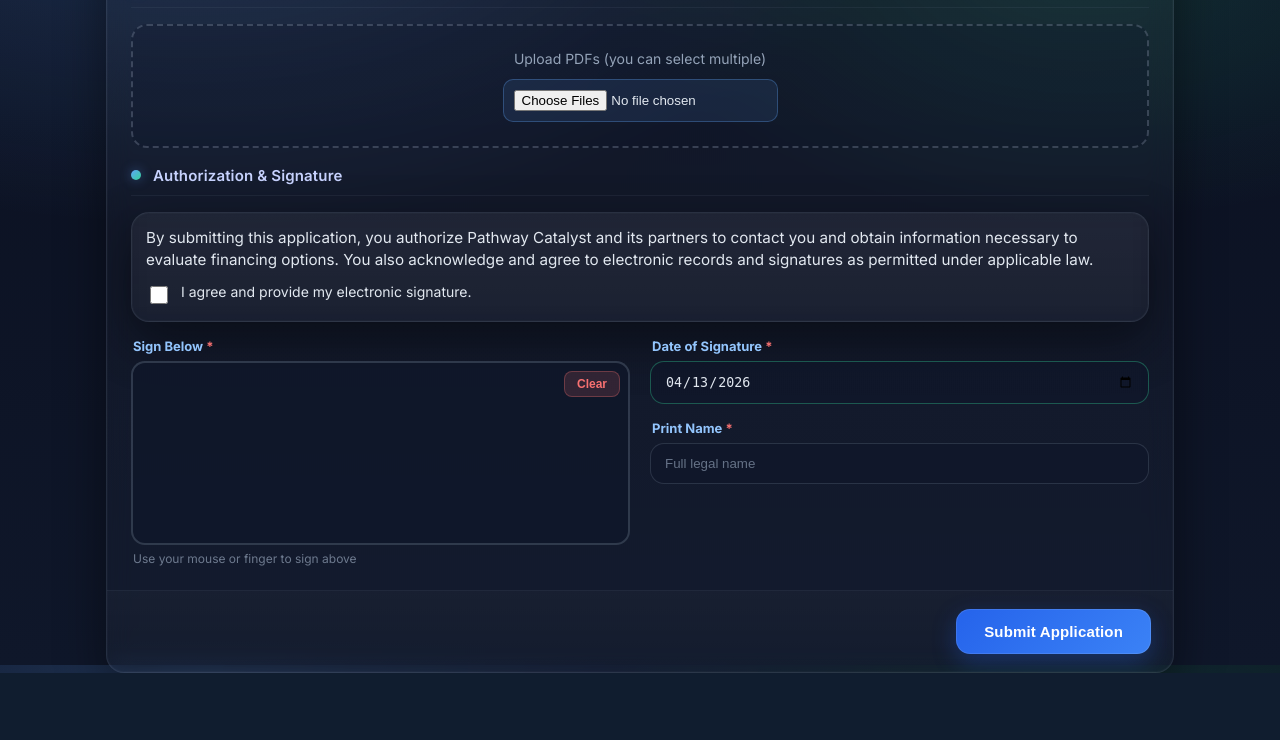
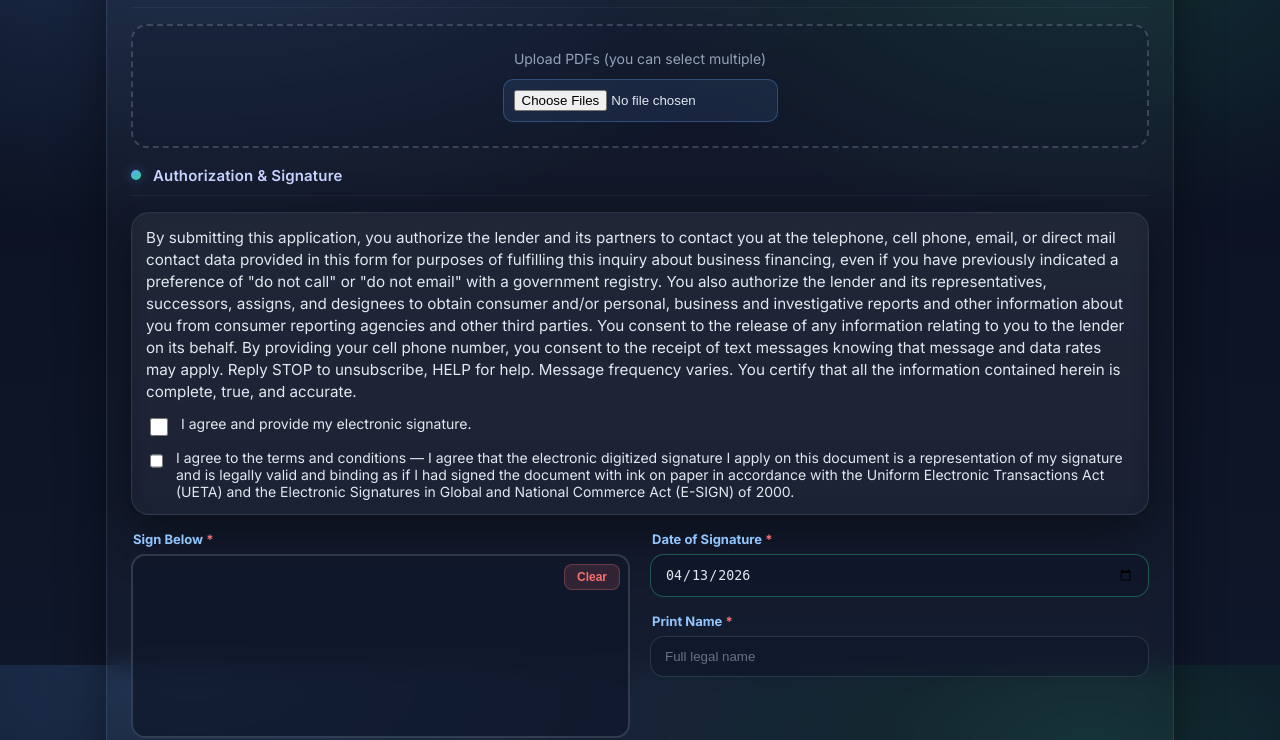
Before and after one commit to Maheedhar-rao/Pathway_application, a Flask app: page / in a window 1280 px wide. Shown: the part 1735-2475 px from the top of the page. Before the commit the page ends 2408 px from the top, so only its background shows below. Run offline with Flask 3, Linux system fonts and the light colour scheme; parts of the project's set-up code (start-up, migrations or seed data) failed here and were passed over.

Commit message:
Add generic consent language and E-SIGN Act checkbox
- Replace Pathway Catalyst references with generic "the lender" in consent text
- Expand consent disclosure with full authorization language
- Add second required checkbox for E-SIGN Act / UETA agreement
- Add esign_act_consent to required fields and validation

Co-Authored-By: Claude Opus 4.6 (1M context) <noreply@anthropic.com>

```diff
--- a/app.py
+++ b/app.py
@@ -814,7 +814,7 @@ def validate_fields(form: dict) -> dict:
         'company_address1','company_city','company_state','company_zip',
         'owner_0_first','owner_0_last','owner_0_pct','owner_0_dob','owner_0_ssn','owner_0_email','owner_0_mobile',
         'own_real_estate','own_home_location','own_business_location',
-        'esign_consent',
+        'esign_consent','esign_act_consent',
         'signature_data','signature_date','signature_print_name',
     ]
     for k in req:
@@ -872,6 +872,8 @@ def validate_fields(form: dict) -> dict:
     # E-sign consent must be explicitly "Yes"
     if form.get('esign_consent') and form.get('esign_consent') != 'Yes':
         errors['esign_consent'] = 'Consent is required'
+    if form.get('esign_act_consent') and form.get('esign_act_consent') != 'Yes':
+        errors['esign_act_consent'] = 'Consent is required'
 
     return errors
 
--- a/templates/form.html
+++ b/templates/form.html
@@ -541,9 +541,15 @@
 
         <div class="card" style="margin: 12px 0; padding: 14px;">
           <p style="margin:0; font-size:.95rem; line-height:1.45;">
-            By submitting this application, you authorize Pathway Catalyst and its partners to contact you and obtain
-            information necessary to evaluate financing options. You also acknowledge and agree to electronic records
-            and signatures as permitted under applicable law.
+            By submitting this application, you authorize the lender and its partners to contact you at the telephone,
+            cell phone, email, or direct mail contact data provided in this form for purposes of fulfilling this inquiry
+            about business financing, even if you have previously indicated a preference of "do not call" or "do not email"
+            with a government registry. You also authorize the lender and its representatives, successors, assigns, and
+            designees to obtain consumer and/or personal, business and investigative reports and other information about you
+            from consumer reporting agencies and other third parties. You consent to the release of any information relating
+            to you to the lender on its behalf. By providing your cell phone number, you consent to the receipt of text
+            messages knowing that message and data rates may apply. Reply STOP to unsubscribe, HELP for help. Message
+            frequency varies. You certify that all the information contained herein is complete, true, and accurate.
           </p>
 
           <label class="inline" style="align-items:flex-start; gap:10px; margin-top:12px;">
@@ -553,6 +559,18 @@
                    required
                    {% if form and form.get('esign_consent')=='Yes' %}checked{% endif %} />
             <span>I agree and provide my electronic signature.</span>
+          </label>
+
+          <label class="inline" style="align-items:flex-start; gap:10px; margin-top:10px;">
+            <input type="checkbox"
+                   name="esign_act_consent"
+                   value="Yes"
+                   required
+                   {% if form and form.get('esign_act_consent')=='Yes' %}checked{% endif %} />
+            <span>I agree to the terms and conditions — I agree that the electronic digitized signature I apply on
+            this document is a representation of my signature and is legally valid and binding as if I had signed the
+            document with ink on paper in accordance with the Uniform Electronic Transactions Act (UETA) and the
+            Electronic Signatures in Global and National Commerce Act (E-SIGN) of 2000.</span>
           </label>
         </div>
 
```
